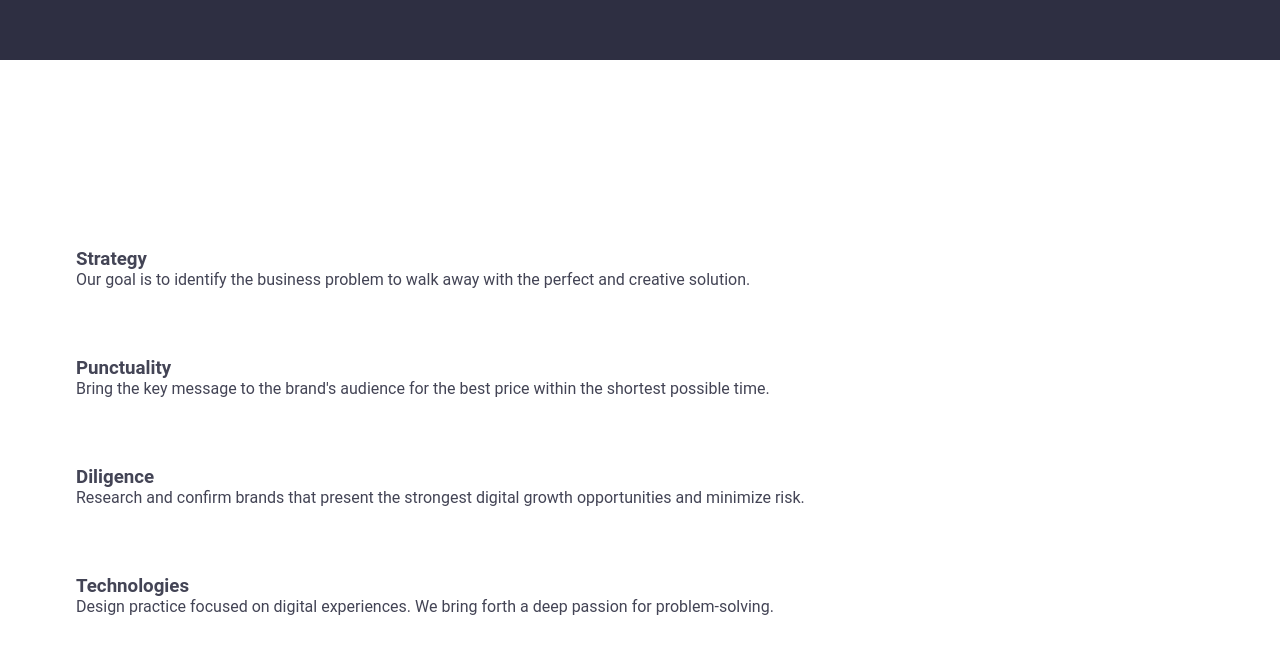
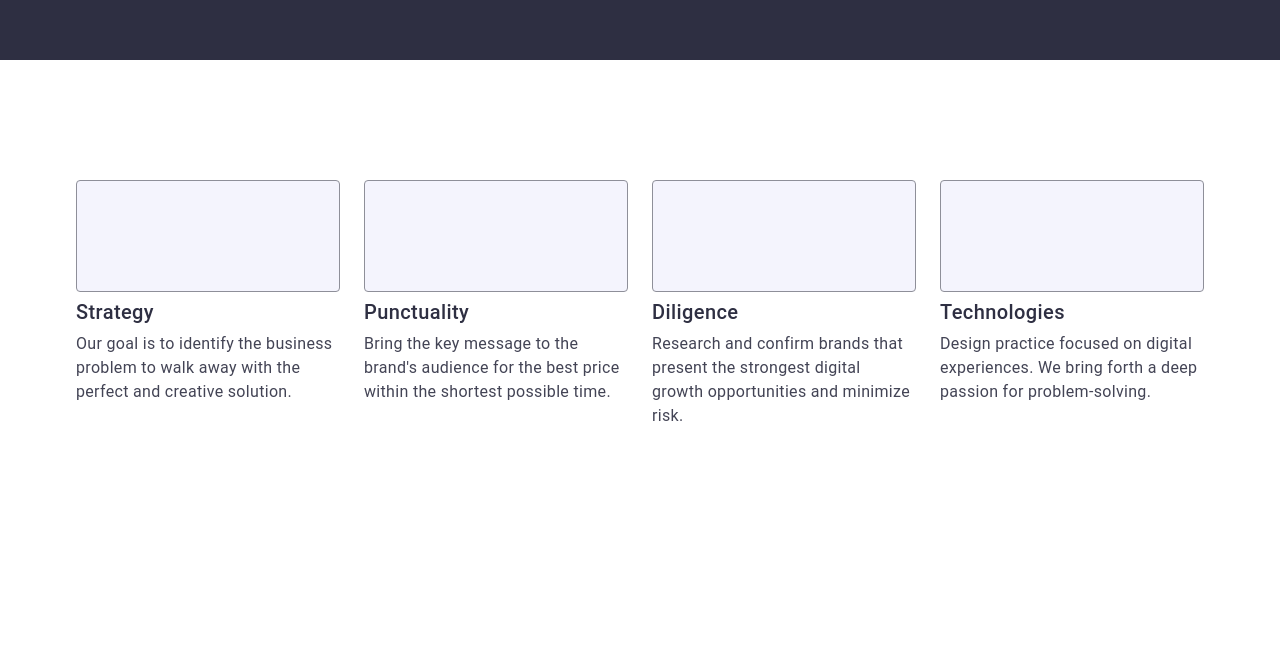
Before and after one commit to DiWasilewskii/Progectschool2, a plain HTML site: page index.html in a window 1280 px wide. Shown: the part 637-1290 px from the top of the page. After the commit the page ends 1185 px from the top, so only its background shows below. Drawn offline with Linux system fonts and the light colour scheme.

Commit message:
benefits css

```diff
--- a/css/benefits.css
+++ b/css/benefits.css
@@ -0,0 +1,86 @@
+@media screen and (min-width: 1158px) {
+    .icon-elements {
+      display: flex;
+      align-items: center;
+      justify-content: center;
+      height: 112px;
+      margin-bottom: 8px;
+      box-sizing: border-box;
+      border: 1px solid rgb(142, 143, 153);
+      border-radius: 4px;
+      background-color: #f4f4fd;
+    }
+  }
+
+  .second-sec-list {
+    display: flex;
+    flex-wrap: wrap;
+    gap: 72px;
+  }
+
+  .list-title-nc {
+    font-weight: 700;
+    font-size: 36px;
+    line-height: 1.11;
+    letter-spacing: 0.02em;
+    text-align: center;
+    color: #2e2f42;
+    margin-bottom: 8px;
+  }
+
+  .sec-text-nc {
+    font-weight: 500;
+    font-size: 16px;
+    line-height: 24px;
+    line-height: 1.5;
+    letter-spacing: 0.02em;
+    color: #434455;
+  }
+
+  @media screen and (min-width: 768px) {
+    .second-sec-list {
+      gap: 24px;
+      row-gap: 72px;
+    }
+  }
+
+  @media screen and (min-width: 1158px) {
+    .second-sec-list {
+      display: flex;
+      gap: 24px;
+    }
+  }
+
+  @media screen and (min-width: 768px) {
+    .list-elements {
+      width: calc((100% - 24px) / 2);
+    }
+  }
+
+  @media screen and (min-width: 1158px) {
+    .list-elements {
+      width: calc((100% - 72px) / 4);
+    }
+  }
+
+  @media screen and (min-width: 768px) {
+    .list-title-nc {
+      text-align: left;
+    }
+  }
+
+  @media screen and (min-width: 1158px) {
+    .list-title-nc {
+      font-weight: 500;
+      font-size: 20px;
+      line-height: 1.2;
+    }
+
+    .sec-text-nc {
+      font-weight: 400;
+      font-size: 16px;
+      line-height: 1.5;
+      letter-spacing: 0.02em;
+      color: #434455;
+    }
+  }
```
Also changed, not shown: index.html (+1 -0 lines).
